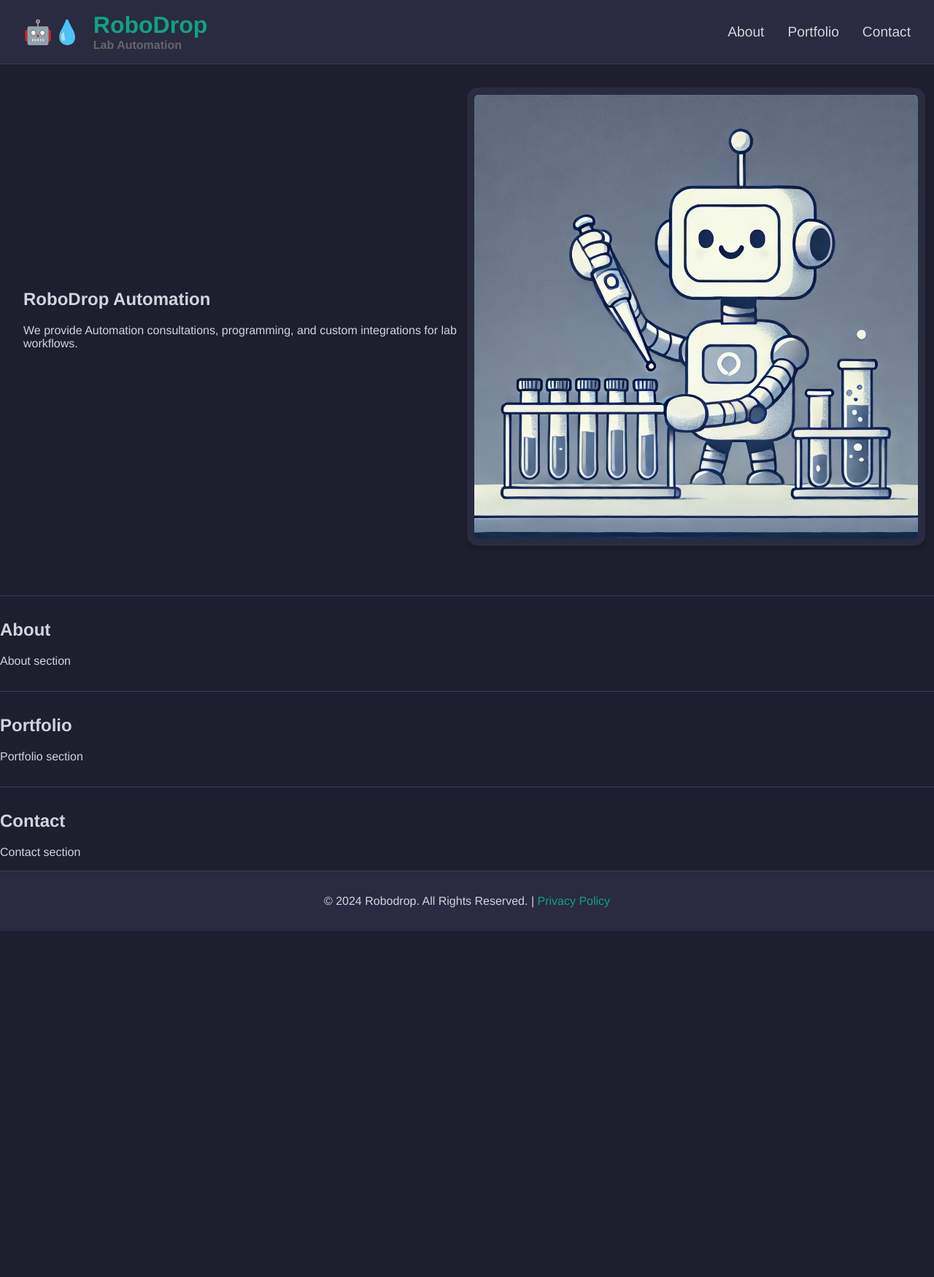
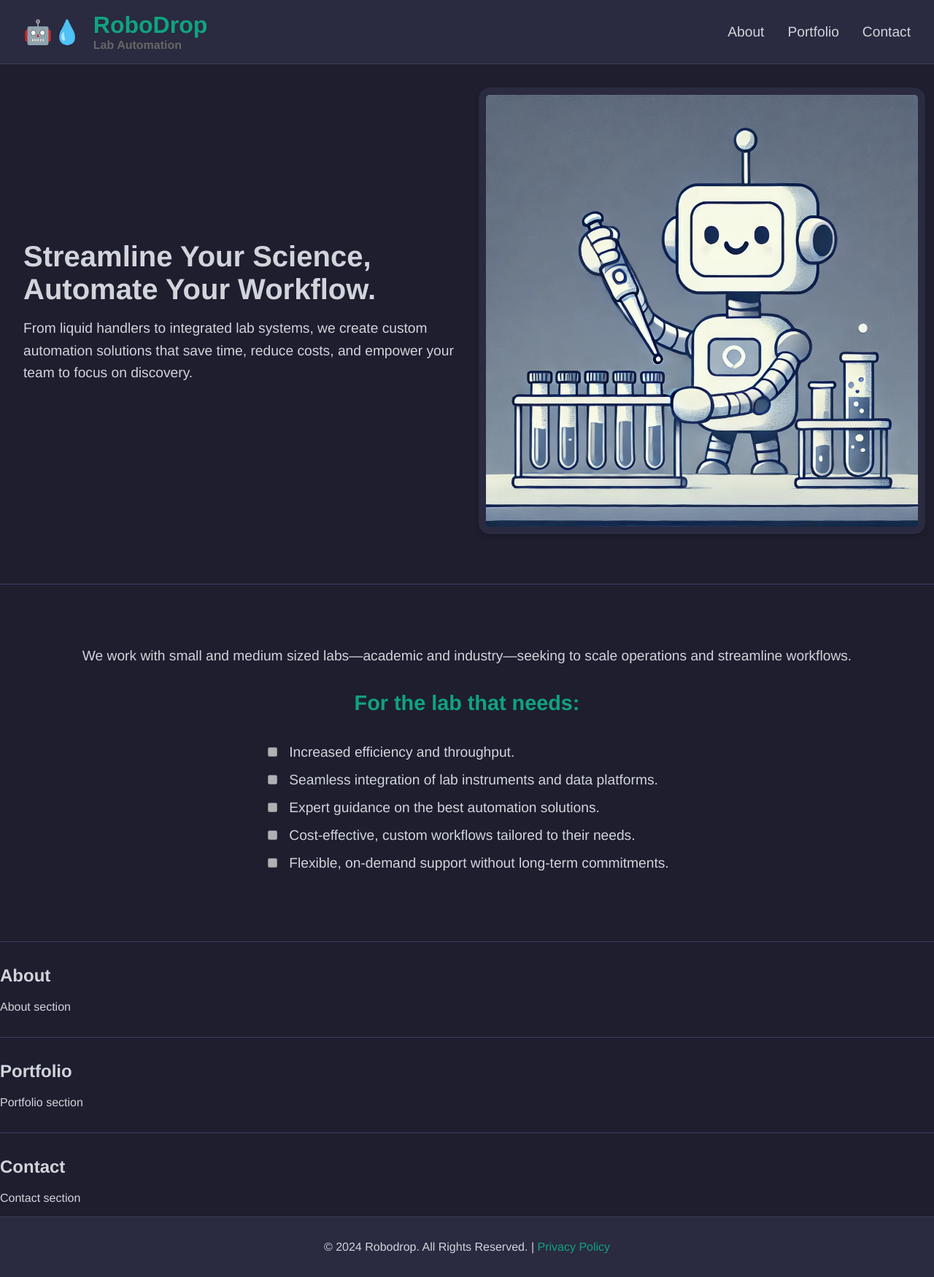
Before and after one commit to RoboDrop/RoboDrop.github.io, a Jekyll site: the page built from index.markdown, in a window 1280 px wide. Shown: the whole page at 73% size. Built offline with Jekyll 4.4.1, drawn with Linux system fonts in a browser that asks for light colours; before the commit the page ends 1276 px from its top, so only the background shows below that.

Commit message:
Customer description
added section describing customer

```diff
--- a/_layouts/home.html
+++ b/_layouts/home.html
@@ -27,13 +27,30 @@
     </header>
 
     <!-- Intro Section -->
-    <section class="intro" id="intro" style="display: flex; align-items: center;">
-        <div style="flex: 1;">
-            <h2>RoboDrop Automation</h2>
-            <p>We provide Automation consultations, programming, and custom integrations for lab workflows.</p>
+    <section class="intro" id="intro">
+        <div class="intro-text">
+            <h1>Streamline Your Science, Automate Your Workflow.</h1>
+            <p>From liquid handlers to integrated lab systems, we create custom automation solutions that save time, reduce costs, and empower your team to focus on discovery.</p>
         </div>
-        <div style="flex: 1; text-align: right;">
-            <img src="{{ '/assets/images/robopipes.png' | relative_url }}" alt="RoboDrop working" style="max-width: 100%; height: auto;">
+        <div class="intro-image">
+            <img src="{{ '/assets/images/robopipes.png' | relative_url }}" alt="RoboDrop working">
+        </div>
+    </section>
+
+    <hr> <!-- Horizontal line -->
+
+    <section class="customer" id="customer">
+        <div class="customer-content">
+            <p>We work with small and medium sized labs—academic and industry—seeking to scale operations and streamline workflows.</p>
+
+            <h2>For the lab that needs:</h2>
+            <ul>
+                <li><input type="checkbox" disabled> Increased efficiency and throughput.</li>
+                <li><input type="checkbox" disabled> Seamless integration of lab instruments and data platforms.</li>
+                <li><input type="checkbox" disabled> Expert guidance on the best automation solutions.</li>
+                <li><input type="checkbox" disabled> Cost-effective, custom workflows tailored to their needs.</li>
+                <li><input type="checkbox" disabled> Flexible, on-demand support without long-term commitments.</li>
+            </ul>
         </div>
     </section>
 
@@ -44,7 +61,6 @@
         <h2>About</h2>
         <p>About section</p>
     </section>
-
     <hr> <!-- Horizontal line -->
 
     <!-- Portfolio Section -->
--- a/assets/styles.css
+++ b/assets/styles.css
@@ -83,19 +83,83 @@ nav a:hover {
 }
 
 /* Intro section styles */
+/* Intro Section */
 .intro {
     display: flex;
     align-items: center;
+    justify-content: space-between;
     padding: 2rem;
+    background-color: #1e1e2f; /* Matches the site theme */
 }
 
-.intro img {
+.intro-text {
+    flex: 1;
+    padding-right: 2rem; /* Space between text and image */
+}
+
+.intro-text h1 {
+    font-size: 2.5rem;
+    color: #d1d5db; /* Highlighted headline */
+    margin: 0 0 1rem 0;
+}
+
+.intro-text p {
+    font-size: 1.2rem;
+    color: #d1d5db; /* Subheading color */
+    margin: 0;
+    line-height: 1.6;
+}
+
+.intro-image {
+    flex: 1;
+    text-align: right;
+}
+
+.intro-image img {
     max-width: 100%;
     height: auto;
-    border-radius: 15px; /* Rounded edges */
+    border-radius: 15px; /* Rounded edges for the image */
     padding: 10px; /* Padding around the image */
-    background-color: #2a2a40; /* Optional background for better separation */
-    box-shadow: 0 4px 6px rgba(0, 0, 0, 0.2); /* Optional shadow for a subtle effect */
+    background-color: #2a2a40; /* Optional background for the image */
+    box-shadow: 0 4px 6px rgba(0, 0, 0, 0.2); /* Subtle shadow */
+}
+/* Customer Section */
+.customer {
+    padding: 2rem 1rem;
+    background-color: #1e1e2f;
+    text-align: center;
+    color: #d1d5db;
+}
+
+.customer-content p {
+    font-size: 1.2rem;
+    line-height: 1.6;
+    margin-bottom: 2rem;
+}
+
+.customer-content h2 {
+    font-size: 1.8rem;
+    color: #10a37f;
+    margin-bottom: 1.5rem;
+}
+
+.customer-content ul {
+    list-style: none; /* Remove default bullets */
+    padding: 0;
+    text-align: left; /* Align list items to the left for readability */
+    display: inline-block; /* Center the list within the section */
+}
+
+.customer-content ul li {
+    margin-bottom: 1rem;
+    font-size: 1.2rem;
+    color: #d1d5db;
+    display: flex;
+    align-items: center;
+}
+
+.customer-content ul li input[type="checkbox"] {
+    margin-right: 1rem;
 }
 
 /* Section styles */
```
Also changed, not shown: 6 other files.
